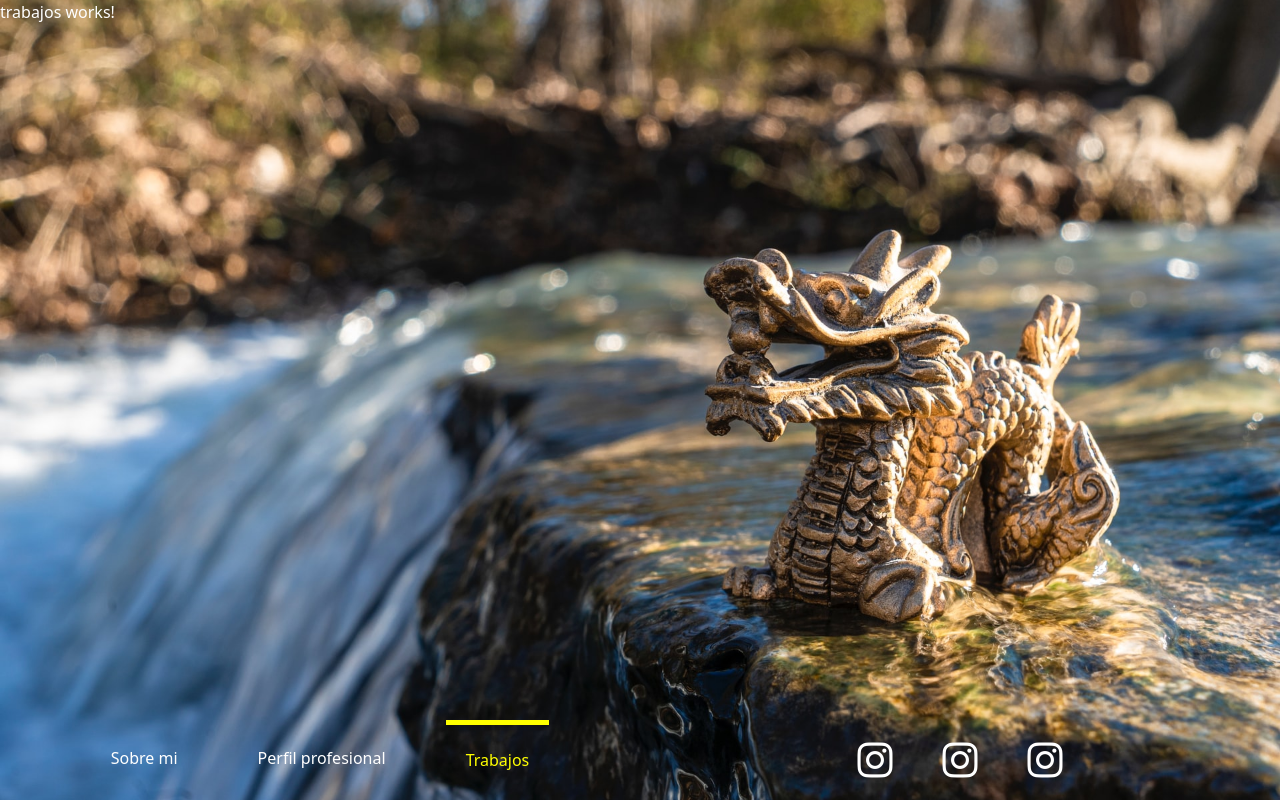
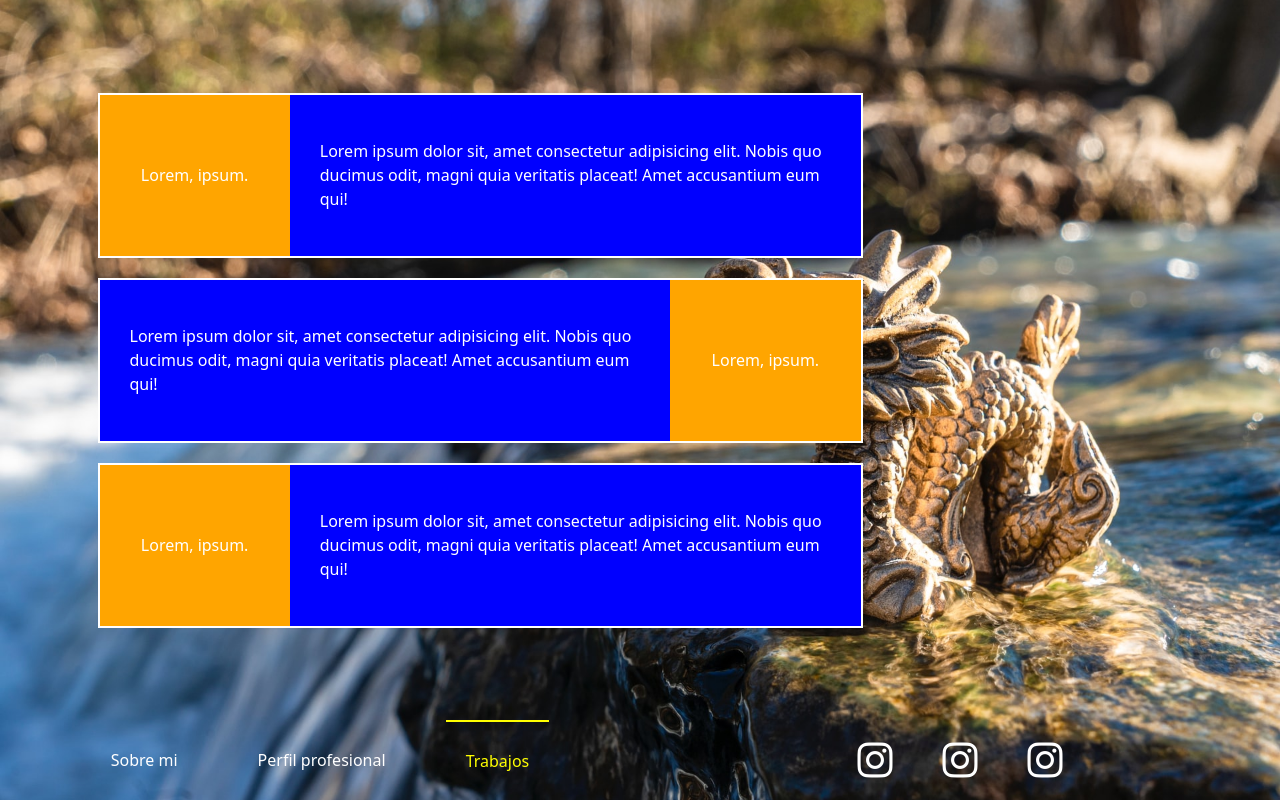
Before and after one commit to cmfraile/Portfolio2, an Angular app: page /trabajos in a window 1280 px wide. Built offline with nearby package versions, Linux system fonts and the light colour scheme.

Commit message:
Commit de terminar el dia

```diff
--- a/src/app/componentes/navegacion/navegacion.component.sass
+++ b/src/app/componentes/navegacion/navegacion.component.sass
@@ -1,6 +1,5 @@
 .bloquenav
     margin: 0px
-    padding: 0px
     display: flex
     justify-content: center
     align-items: center
@@ -13,14 +12,12 @@
     .opcionweb
         margin: 0px 20px
         padding: 0px 20px
-        padding-bottom: 5px
         min-height: 10vh
         display: flex
         justify-content: center
         align-items: center
         &:hover
-            border-top: 5px solid white
-            padding-bottom: 5px
+            border-top: 2px solid white
     .opcionrrss
         margin: 0px 25px
         min-height: 10vh
@@ -32,10 +29,7 @@
         &:hover
             i
                 color: red
-.activa
-    div
-        border-top: 5px solid yellow
-        color: yellow
-        &:hover
-            border-top: 5px solid yellow !important
-            padding-bottom: 5px
+    .activa
+        div
+            border-top: 2px solid yellow !important
+            color: yellow
--- a/src/app/componentes/perfil/perfil.component.html
+++ b/src/app/componentes/perfil/perfil.component.html
@@ -1 +1,5 @@
-<p>perfil works!</p>
+<div class="row perfilc">
+    <div class="col contenido">Lorem ipsum dolor sit amet consectetur adipisicing elit. Autem ratione repellat sed facilis reiciendis, necessitatibus eveniet in quo est ea id odio vitae consectetur eligendi recusandae at. In fuga est ab iste voluptas magni velit, qui veritatis quisquam vel! Alias corporis explicabo, commodi vitae eos laudantium et est veniam voluptatum.</div>
+    <div class="col vacio"></div>
+    <div class="col contenido">Lorem ipsum dolor sit amet consectetur adipisicing elit. Autem ratione repellat sed facilis reiciendis, necessitatibus eveniet in quo est ea id odio vitae consectetur eligendi recusandae at. In fuga est ab iste voluptas magni velit, qui veritatis quisquam vel! Alias corporis explicabo, commodi vitae eos laudantium et est veniam voluptatum.</div>
+</div>
--- a/src/app/componentes/perfil/perfil.component.sass
+++ b/src/app/componentes/perfil/perfil.component.sass
@@ -0,0 +1,11 @@
+.col,.perfilc
+    margin: 0px
+    padding: 0px
+.perfilc
+    min-width: 100%
+    min-height: 90vh
+    .contenido
+        min-width: 40%
+        padding: 10px 20px
+    .vacio
+        min-width: 20%
--- a/src/app/componentes/trabajos/trabajos.component.html
+++ b/src/app/componentes/trabajos/trabajos.component.html
@@ -1 +1,17 @@
-<p>trabajos works!</p>
+<div class="row trabajosc">
+    <div class="col contenido">
+        <div class="tarjeta">
+            <div class="foto">Lorem, ipsum.</div>
+            <div class="contenido">Lorem ipsum dolor sit, amet consectetur adipisicing elit. Nobis quo ducimus odit, magni quia veritatis placeat! Amet accusantium eum qui!</div>
+        </div>
+        <div class="tarjeta">
+            <div class="contenido">Lorem ipsum dolor sit, amet consectetur adipisicing elit. Nobis quo ducimus odit, magni quia veritatis placeat! Amet accusantium eum qui!</div>
+            <div class="foto">Lorem, ipsum.</div>
+        </div>
+        <div class="tarjeta">
+            <div class="foto">Lorem, ipsum.</div>
+            <div class="contenido">Lorem ipsum dolor sit, amet consectetur adipisicing elit. Nobis quo ducimus odit, magni quia veritatis placeat! Amet accusantium eum qui!</div>
+        </div>
+    </div>
+    <div class="col vacio"></div>
+</div>
--- a/src/app/componentes/trabajos/trabajos.component.sass
+++ b/src/app/componentes/trabajos/trabajos.component.sass
@@ -0,0 +1,36 @@
+.col,.trabajosc,.contenido,.foto
+    margin: 0px
+    padding: 0px
+    .foto,.contenido
+        display: flex
+        justify-content: center
+        align-items: center
+        margin: 0px
+        padding: 0px
+.trabajosc
+    min-width: 100%
+    min-height: 90vh
+    .contenido
+        min-width: 75%
+        padding: 30px
+        flex-direction: column
+        .tarjeta
+            margin: 10px 0px
+            border: 2px solid white
+            background-color: red
+            max-height: 25%
+            min-height: 25%
+            max-width: 85%
+            display: flex
+            justify-content: center
+            align-items: center
+            .foto
+                min-height: 100%
+                min-width: 25%
+                background-color: orange
+            .contenido
+                background-color: blue
+                min-height: 100%
+                min-width: 75%
+    .vacio
+        min-width: 25%
```
